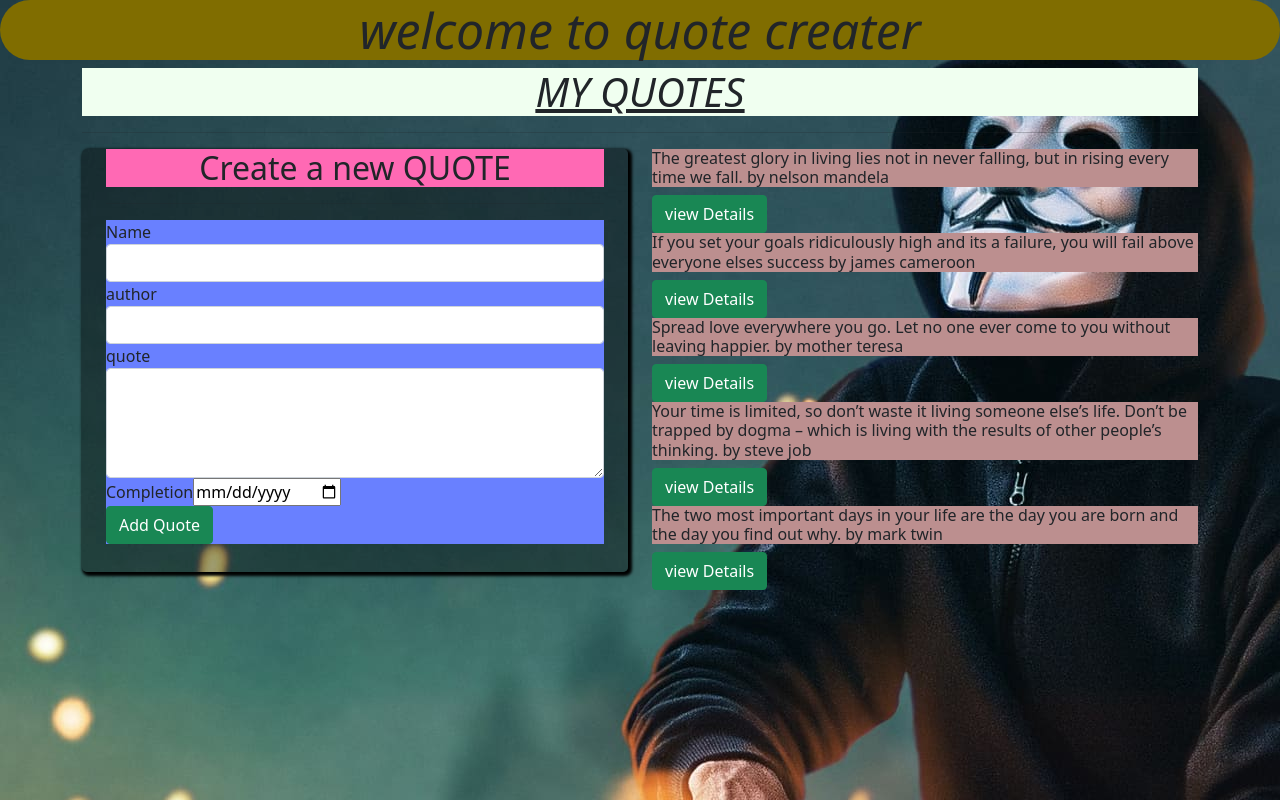
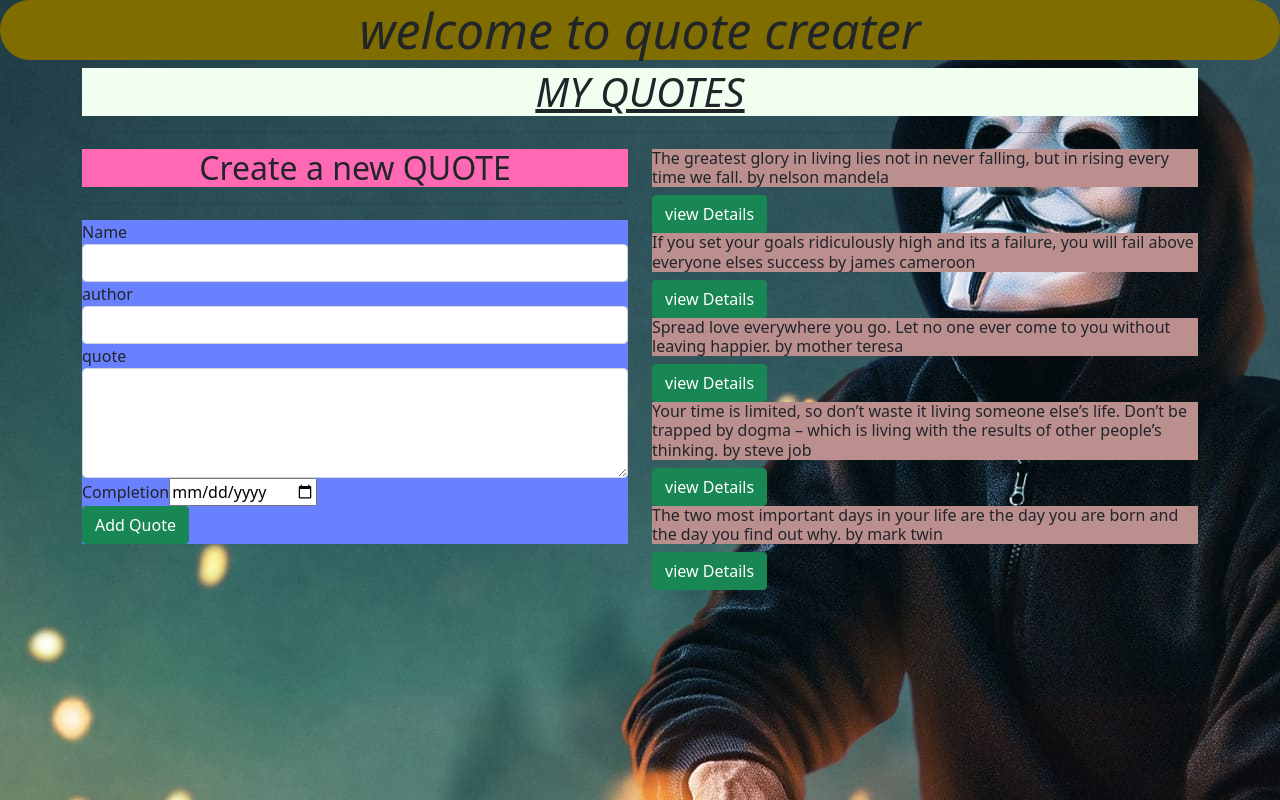
Before and after one commit to Nur-tusa/angular-week1, an Angular app: page / in a window 1280 px wide. Built offline with nearby package versions, Linux system fonts and the light colour scheme.

Commit message:
adding class to my form

```diff
--- a/src/app/app.component.html
+++ b/src/app/app.component.html
@@ -1,3 +1,2 @@
 <h1 ><i>welcome to quote creater</i></h1>
-
 <app-quote></app-quote>
--- a/src/app/quote-form/quote-form.component.html
+++ b/src/app/quote-form/quote-form.component.html
@@ -23,7 +23,7 @@
 
   </form>
 </div> -->
-<div class="container-fluid">
+<div class="container-f">
   <h2 class="text-center">Create a new QUOTE</h2>
   <hr>
   <form (ngSubmit)='submitQuote()' #quoteForm='ngForm'>
```
